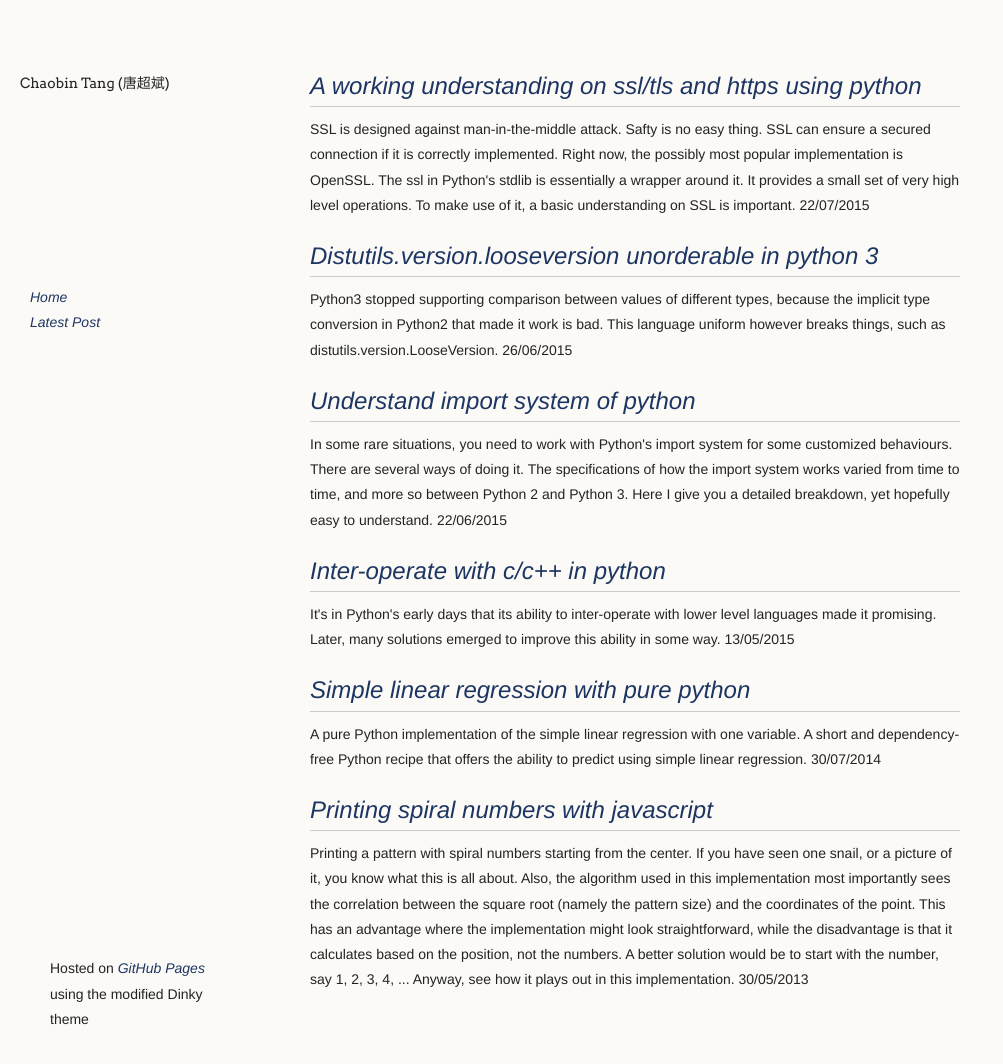
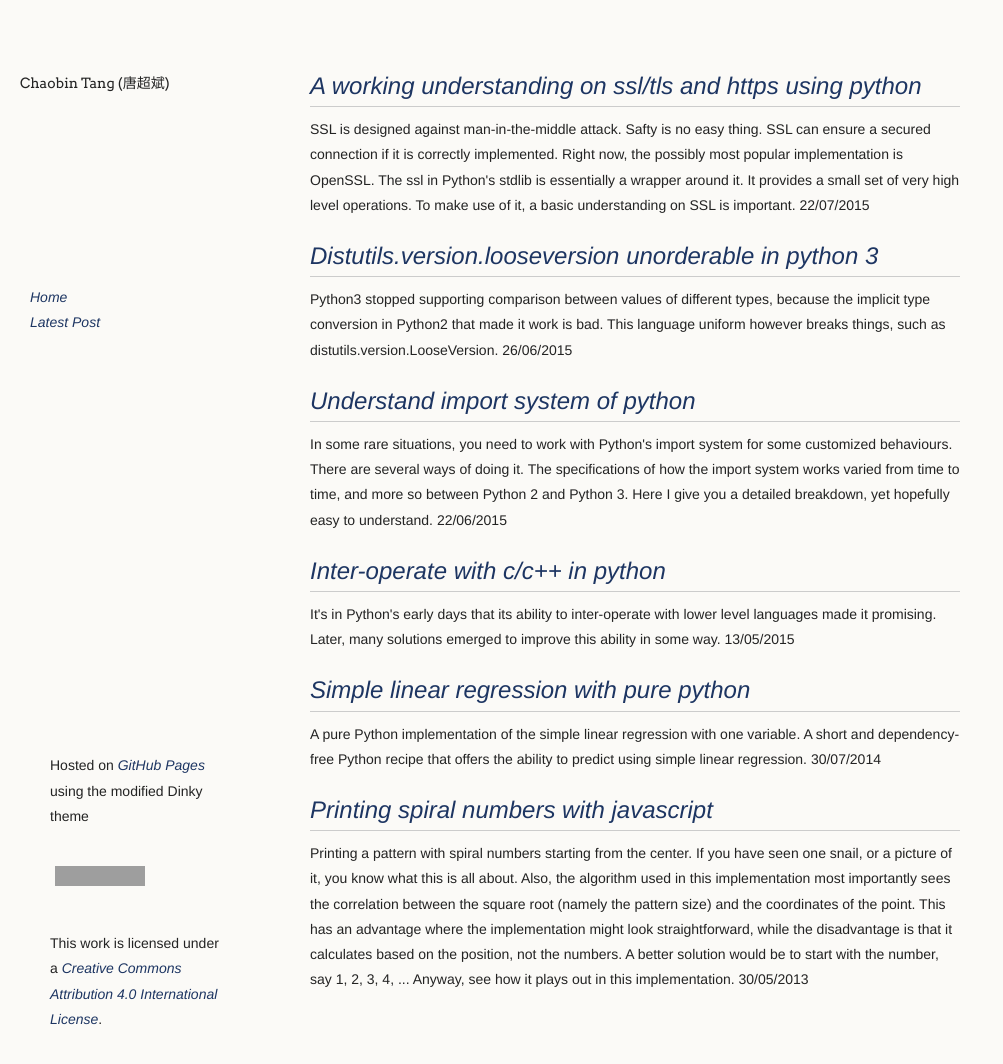
Before and after one commit to chaobin/chaobin.github.io, a Jekyll site: the page built from index.html, in a window 1280 px wide and 1064 px high. Shown: the whole window, without its empty margins (0-1003 px from the left). Built offline with Jekyll 4.4.1, drawn with Linux system fonts in a browser that asks for light colours; Markdown is read by kramdown in place of the engine named in the settings; grey boxes are pictures that could not be loaded.

Commit message:
Update post.html

```diff
--- a/_layouts/post.html
+++ b/_layouts/post.html
@@ -27,6 +27,7 @@
       </section>
       <footer>
         <p><small>Hosted on <a href="https://pages.github.com">GitHub Pages</a> using the modified Dinky theme</small></p>
+        <p><a rel="license" href="http://creativecommons.org/licenses/by/4.0/"><img alt="Creative Commons License" style="border-width:0" src="https://i.creativecommons.org/l/by/4.0/88x31.png" /></a><br />This work is licensed under a <a rel="license" href="http://creativecommons.org/licenses/by/4.0/">Creative Commons Attribution 4.0 International License</a>.</p>
       </footer>
     </div>
     <!--[if !IE]><script>fixScale(document);</script><![endif]-->
```
